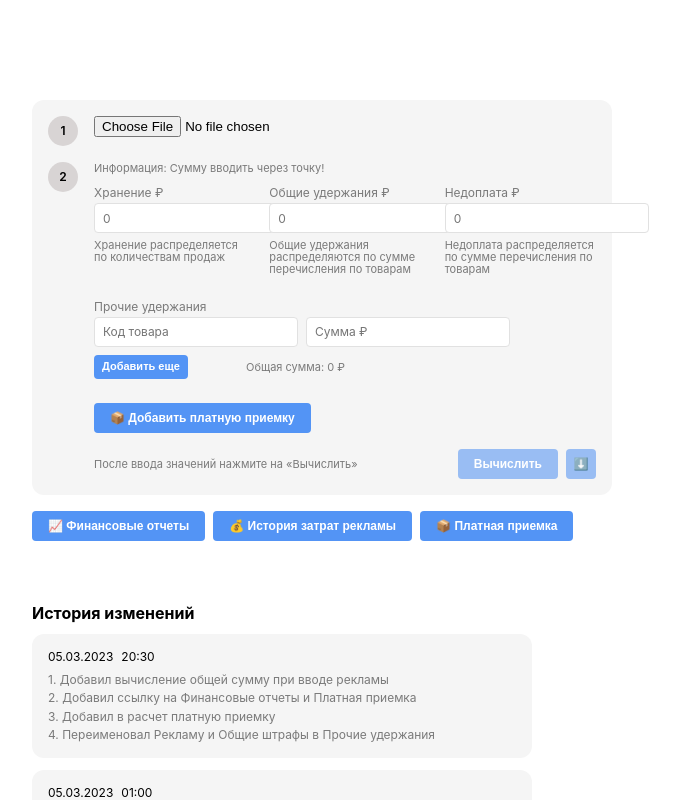
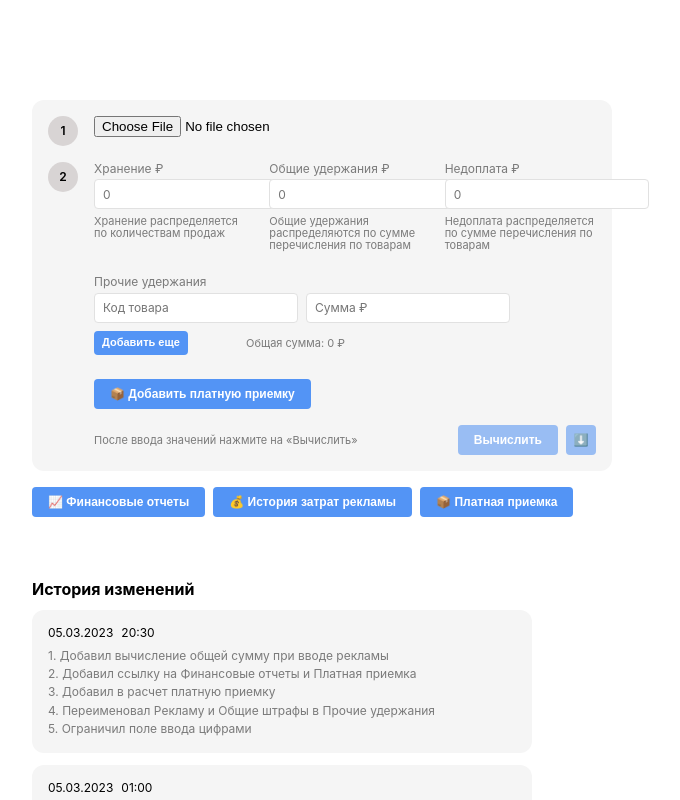
Before and after one commit to Dindro/marketplace-report, a Vue app: page / in a window 1280 px wide. Shown: the top 800 px of the page, without its empty margins (128-808 px from the left). Built offline with nearby package versions, Linux system fonts and the light colour scheme.

Commit message:
add type number for text field

```diff
--- a/src/components/Report/Form.vue
+++ b/src/components/Report/Form.vue
@@ -9,11 +9,10 @@
         <div class="form__step">
             <div class="form__counter">2</div>
             <div class="form__controls">
-                <p class="form__info">Информация: Сумму вводить через точку!</p>
-
                 <div class="form__storage">
                     <TextField
                         v-model="storage"
+                        number
                         label="Хранение ₽"
                         sub="Хранение распределяется по количествам продаж"
                         placeholder="0"
@@ -22,6 +21,7 @@
                 <div class="form__common-retention">
                     <TextField
                         v-model="commonRetention"
+                        number
                         label="Общие удержания ₽"
                         sub="Общие удержания распределяются по сумме перечисления по товарам"
                         placeholder="0"
@@ -30,6 +30,7 @@
                 <div class="form__underpayment">
                     <TextField
                         v-model="underpayment"
+                        number
                         label="Недоплата ₽"
                         sub="Недоплата распределяется по сумме перечисления по товарам"
                         placeholder="0"
@@ -203,17 +204,9 @@
             width: calc(100% / 3);
         }
 
-        &__info,
         &__retention,
         &__paid-reсeptions {
             width: 100%;
         }
-
-        &__info {
-            font-size: 11px;
-            line-height: 1.1;
-            color: rgba(black, 0.5);
-            padding-bottom: 0;
-        }
     }
 </style>
--- a/src/components/Report/FormCosts.vue
+++ b/src/components/Report/FormCosts.vue
@@ -14,7 +14,7 @@
                         class="cost-product__row"
                     >
                         <TextField v-model="cost.code" class="cost-product__code" placeholder="Код товара" />
-                        <TextField v-model="cost.price" class="cost-product__price" placeholder="Сумма ₽" />
+                        <TextField v-model="cost.price" class="cost-product__price" number placeholder="Сумма ₽" />
                         <Button
                             v-if="costs.length > 1"
                             class="cost-product__remove"
--- a/src/components/UI/TextField.vue
+++ b/src/components/UI/TextField.vue
@@ -4,7 +4,7 @@
         <input
             class="text-field__input"
             :value="props.modelValue"
-            type="text"
+            :type="type"
             :placeholder="props.placeholder"
             @input="onInput"
         >
@@ -13,16 +13,21 @@
 </template>
 
 <script setup lang="ts">
+    import { computed } from 'vue';
+
     const props = defineProps<{
         modelValue: string;
         placeholder?: string;
         label?: string;
         sub?: string;
+        number?: boolean;
     }>();
 
     const emit = defineEmits<{
         (e: 'update:modelValue', value: string): void;
     }>();
+
+    const type = computed(() => props.number ? 'number' : 'text');
 
     function onInput(event: Event): void {
         emit('update:modelValue', (event.target as HTMLInputElement).value);
@@ -45,6 +50,11 @@
             border: 1px solid #E1E1E1;
             font-size: 12px;
             font-family: Inter, -apple-system, BlinkMacSystemFont, 'Segoe UI', Roboto, Oxygen, Ubuntu, Cantarell, 'Fira Sans', 'Droid Sans', 'Helvetica Neue', sans-serif;
+
+            &[type=number]::-webkit-inner-spin-button {
+                -webkit-appearance: none;
+                margin: 0;
+            }
         }
 
         &__sub {
--- a/src/components/Version/VersionHistory.vue
+++ b/src/components/Version/VersionHistory.vue
@@ -30,7 +30,8 @@
                 'Добавил вычисление общей сумму при вводе рекламы',
                 'Добавил ссылку на Финансовые отчеты и Платная приемка',
                 'Добавил в расчет платную приемку',
-                'Переименовал Рекламу и Общие штрафы в Прочие удержания'
+                'Переименовал Рекламу и Общие штрафы в Прочие удержания',
+                'Ограничил поле ввода цифрами',
             ],
         },
         {
```
